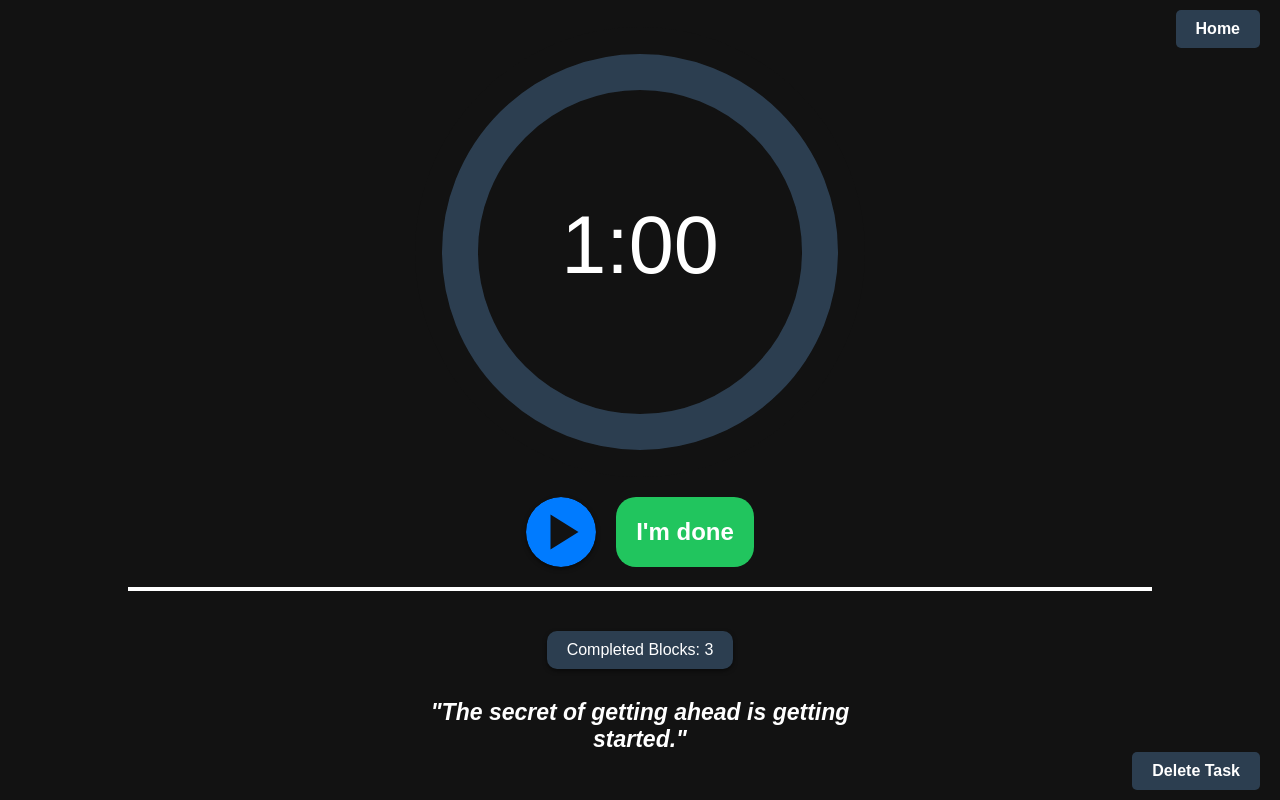
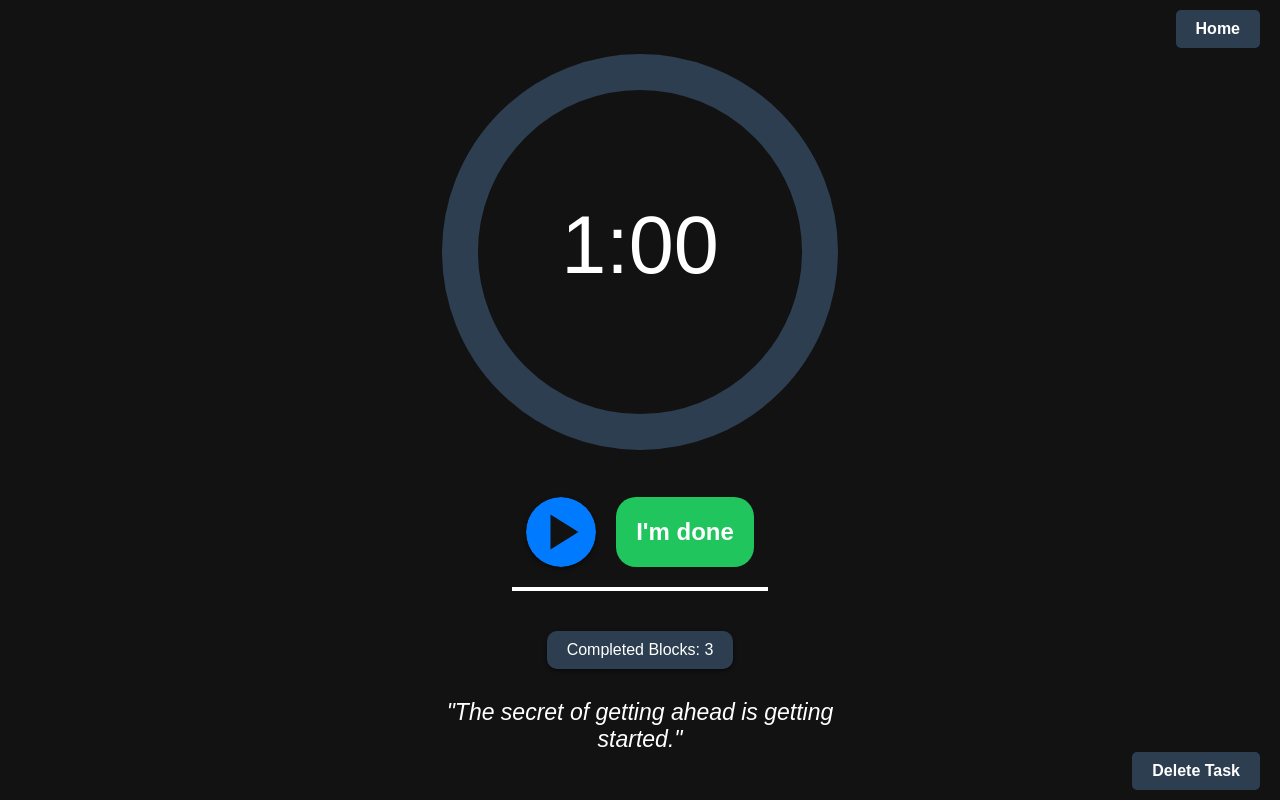
Before and after one commit to lling0212/hackHersHackathonApp, a React (Create React App) app: page / in a window 1280 px wide. Both pictures are taken after a click on the element 843 px from the left and 305 px from the top of the page. Built offline with nearby package versions, Linux system fonts and the light colour scheme.

Commit message:
fixing timer screen

```diff
--- a/src/timerscreen/Timer.css
+++ b/src/timerscreen/Timer.css
@@ -66,7 +66,7 @@ body, html {
 .horizontal-bar {
   height: 4px;
   background-color: #ffffff;
-  width: 80%;
+  width: 20%;
   margin: 20px auto;
 }
 
@@ -79,7 +79,6 @@ body, html {
   padding: 0 20px;
   max-width: 450px;
   width: 100%;
-  font-weight: bold; /* Make text bold */
   font-style: italic; /* Make text italic */
 }
 
```
